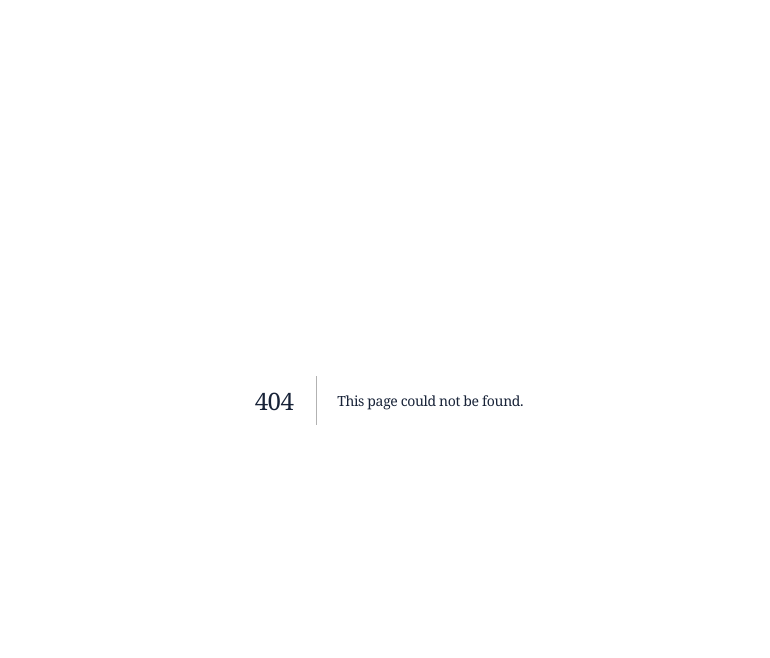
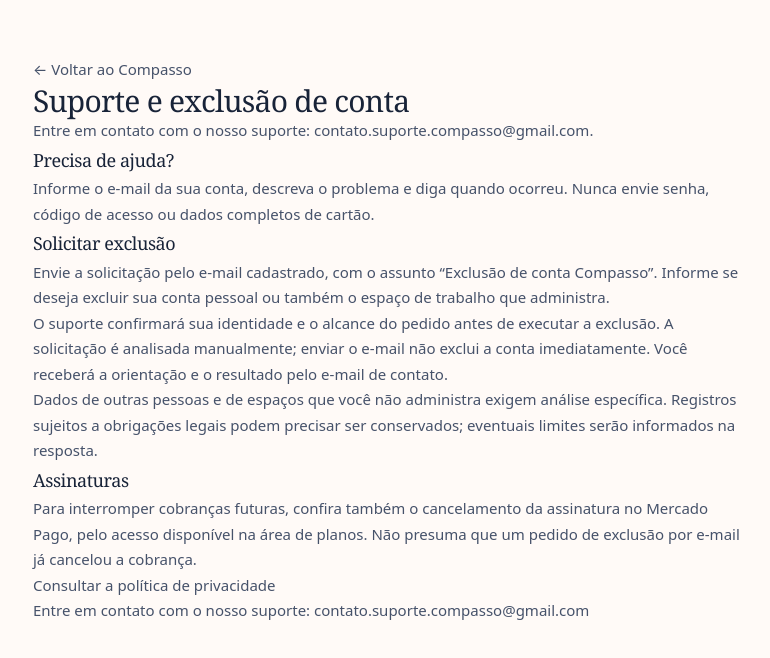
Before and after one commit to CesarOliveira99-Dev/front-compasso-web, a Next.js app: page /suporte in a window 1280 px wide. Before the commit this address had no page. Shown: the top 658 px of the page, without its empty margins (251-1021 px from the left). Built offline with nearby package versions, Linux system fonts and the light colour scheme.

Commit message:
feat: add public privacy and support pages

```diff
--- /dev/null
+++ b/src/app/(informacoes)/suporte/page.tsx
@@ -0,0 +1,16 @@
+export const metadata = { title: 'Suporte e exclusão de conta — Compasso' };
+export default function SupportPage() {
+  return <>
+    <h1>Suporte e exclusão de conta</h1>
+    <p>Entre em contato com o nosso suporte: <a href="mailto:contato.suporte.compasso@gmail.com">contato.suporte.compasso@gmail.com</a>.</p>
+    <h2>Precisa de ajuda?</h2>
+    <p>Informe o e-mail da sua conta, descreva o problema e diga quando ocorreu. Nunca envie senha, código de acesso ou dados completos de cartão.</p>
+    <h2>Solicitar exclusão</h2>
+    <p>Envie a solicitação pelo e-mail cadastrado, com o assunto “Exclusão de conta Compasso”. Informe se deseja excluir sua conta pessoal ou também o espaço de trabalho que administra.</p>
+    <p>O suporte confirmará sua identidade e o alcance do pedido antes de executar a exclusão. A solicitação é analisada manualmente; enviar o e-mail não exclui a conta imediatamente. Você receberá a orientação e o resultado pelo e-mail de contato.</p>
+    <p>Dados de outras pessoas e de espaços que você não administra exigem análise específica. Registros sujeitos a obrigações legais podem precisar ser conservados; eventuais limites serão informados na resposta.</p>
+    <h2>Assinaturas</h2>
+    <p>Para interromper cobranças futuras, confira também o cancelamento da assinatura no Mercado Pago, pelo acesso disponível na área de planos. Não presuma que um pedido de exclusão por e-mail já cancelou a cobrança.</p>
+    <p><a href="/privacidade">Consultar a política de privacidade</a></p>
+  </>;
+}
```
